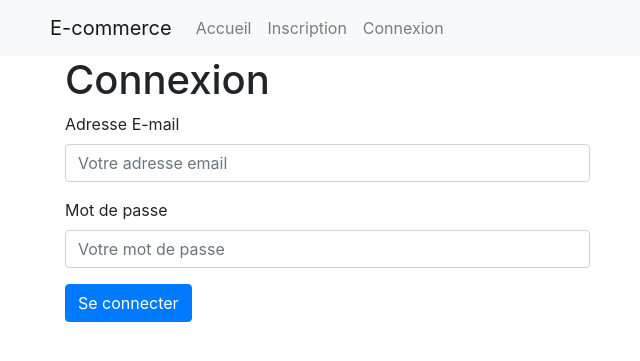
After one commit to Cyrhades/php-ecommerce-cda08, a PHP site: page /templates/authenticated.phtml in a window 1280 px wide. The commit adds this page. Shown: the top 361 px of the page, without its empty margins (35-675 px from the left). Run offline with PHP 8.4, Linux system fonts and the light colour scheme; some libraries are stand-ins or nearby versions.

Commit message:
ajout de la connexion

```diff
--- a/app/routes.inc.php
+++ b/app/routes.inc.php
@@ -6,4 +6,8 @@ return function(FastRoute\RouteCollector $r) {
 
     $r->addRoute('GET', '/inscription', 'App\\Controllers\\Register::index');
     $r->addRoute('POST', '/inscription', 'App\\Controllers\\Register::form');
+
+
+    $r->addRoute('GET', '/connexion', 'App\\Controllers\\Authenticated::index');
+    $r->addRoute('POST', '/connexion', 'App\\Controllers\\Authenticated::form');
 };
--- a/public/index.php
+++ b/public/index.php
@@ -4,6 +4,8 @@ define('DIR_TEMPLATES', dirname(__DIR__).'/templates');
 
 require dirname(__DIR__).'/vendor/autoload.php';
 
+session_start();
+
 // Chargement du routeur
 $router = new App\Router();
 $router->load()->dispatcher($_SERVER['REQUEST_METHOD'], $_SERVER['REQUEST_URI']);
--- /dev/null
+++ b/templates/authenticated.phtml
@@ -0,0 +1,21 @@
+<?php include 'header.phtml'; ?>
+<div class="container">
+    <section class="col-6">
+        <h1>Connexion</h1>
+        <?php if(isset($error)): ?>
+            <div class="alert alert-danger"><?= htmlspecialchars($error); ?></div>
+        <?php endif; ?>
+        <form method="post">
+            <div class="form-group">
+                <label for="exampleInputEmail1">Adresse E-mail</label>
+                <input type="email" name="email" value="<?= $_POST['email']??''?>" class="form-control" id="exampleInputEmail1" aria-describedby="emailHelp" placeholder="Votre adresse email" required>
+            </div>
+            <div class="form-group">
+                <label for="exampleInputPassword1">Mot de passe</label>
+                <input type="password" name="password" class="form-control" id="exampleInputPassword1" placeholder="Votre mot de passe" required>
+            </div>
+            <button type="submit" class="btn btn-primary">Se connecter</button>
+        </form>
+    </section>
+</div>
+<?php include 'footer.phtml'; ?>
--- a/templates/header.phtml
+++ b/templates/header.phtml
@@ -12,10 +12,7 @@
         <div class="container">
 
             <a class="navbar-brand" href="/">E-commerce</a>
-            <button class="navbar-toggler" type="button" data-toggle="collapse" data-target="#navbarNav" aria-controls="navbarNav" aria-expanded="false" aria-label="Toggle navigation">
-                <span class="navbar-toggler-icon"></span>
-            </button>
-            <div class="collapse navbar-collapse" id="navbarNav">
+            <div class="collapse navbar-collapse">
                 <ul class="navbar-nav">
                     <li class="nav-item<?= ROUTE == '/' ? ' active' : ''; ?>">
                         <a class="nav-link" href="/">Accueil</a>
@@ -23,7 +20,16 @@
                     <li class="nav-item<?= ROUTE == '/inscription' ? ' active' : ''; ?>">
                         <a class="nav-link" href="/inscription">Inscription</a>
                     </li>
+                    <li class="nav-item<?= ROUTE == '/connexion' ? ' active' : ''; ?>">
+                        <a class="nav-link" href="/connexion">Connexion</a>
+                    </li>
                 </ul>
             </div>
         </div>
     </nav>
+
+    <?php if(isset($_SESSION['user'])) : ?>
+        <div class="container">
+            Bienvenue <?= $_SESSION['user']->firstname; ?>
+        </div>
+    <?php endif; ?>
--- a/templates/register.phtml
+++ b/templates/register.phtml
@@ -15,7 +15,7 @@
                 <input type="text" class="form-control" maxlength="60" value="<?= $_POST['lastname']??''?>"name="lastname" id="lastname"  aria-describedby="lastnameHelp" placeholder="Votre nom" required>
             </div>
             <div class="form-group">
-                <label for="exampleInputEmail1">Email</label>
+                <label for="exampleInputEmail1">Adresse E-mail</label>
                 <input type="email" name="email" value="<?= $_POST['email']??''?>" class="form-control" id="exampleInputEmail1" aria-describedby="emailHelp" placeholder="Votre adresse email" required>
             </div>
             <div class="form-group">
```
Also changed, not shown: src/controllers/Authenticated.php (added, +45 -0 lines), src/controllers/Register.php (+5 -3 lines), src/models/User.php (+7 -0 lines).
